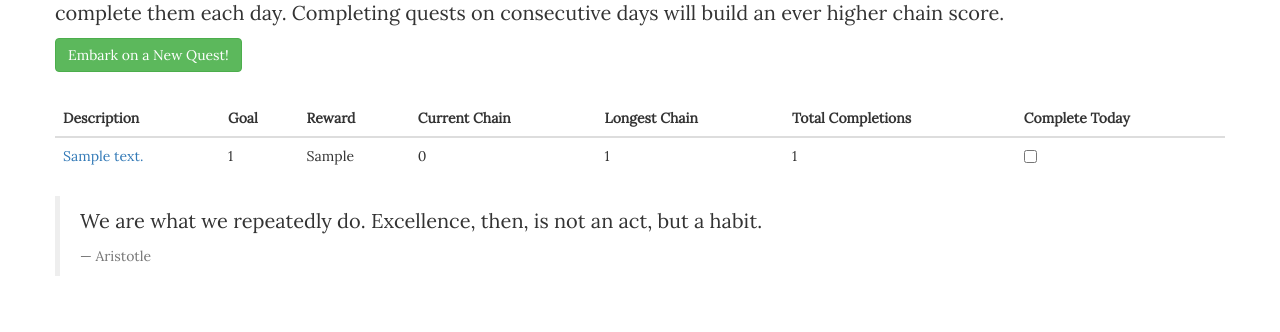
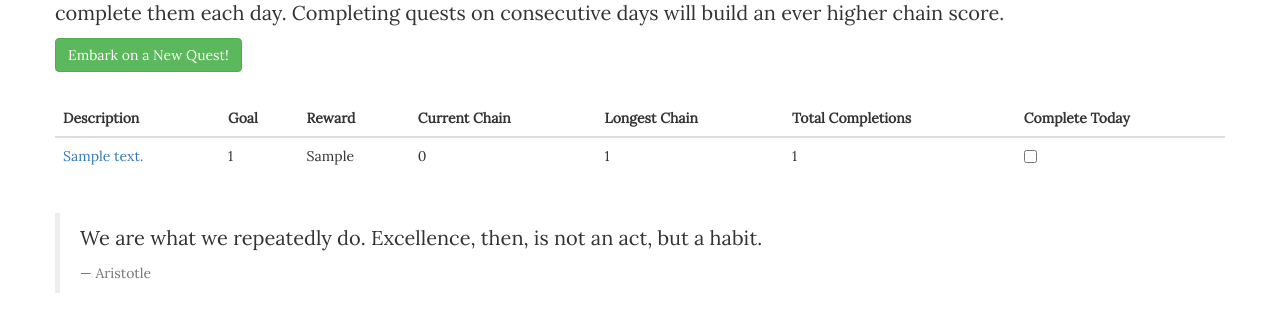
Before and after one commit to zacharyw/daily-quest, a Rails app: page /quests in a window 1280 px wide. Shown: the part 245-577 px from the top of the page. Run offline with Rails 7, Linux system fonts and the light colour scheme; a user stored in the database is signed in; tables that the repository leaves empty hold one stand-in row (values such as "Sample post"); style sheets or scripts are compiled from the project's sources; some libraries are stand-ins or nearby versions.

Commit message:
Update quest.scss

```diff
--- a/app/assets/stylesheets/quest.scss
+++ b/app/assets/stylesheets/quest.scss
@@ -14,3 +14,12 @@
 .table-container {
   padding-top: 2em;
 }
+
+#intro {
+  font-size: 20px;
+  line-height: 1.5;
+}
+
+#quote {
+  margin-top: 1em;
+}
```
